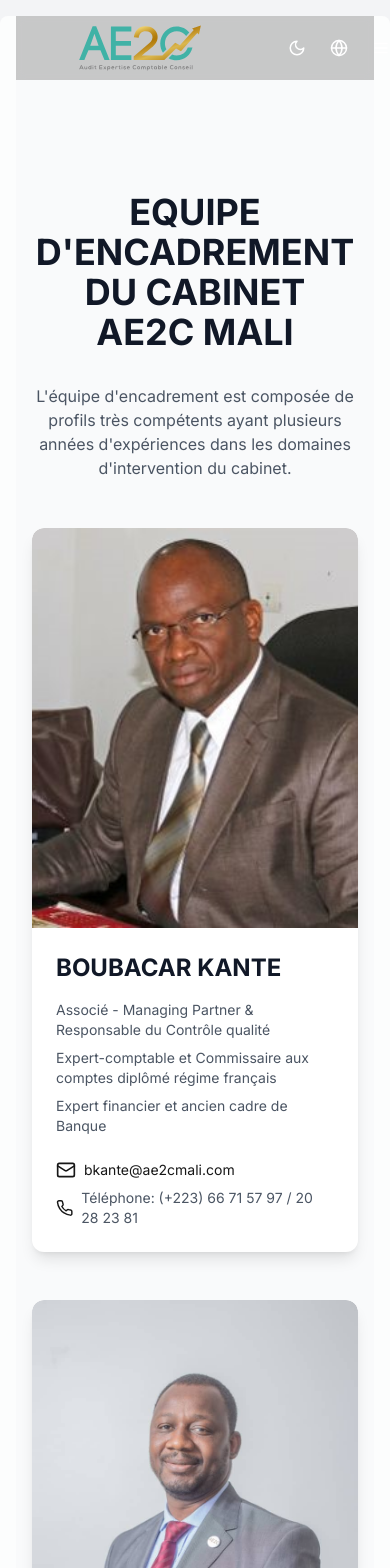
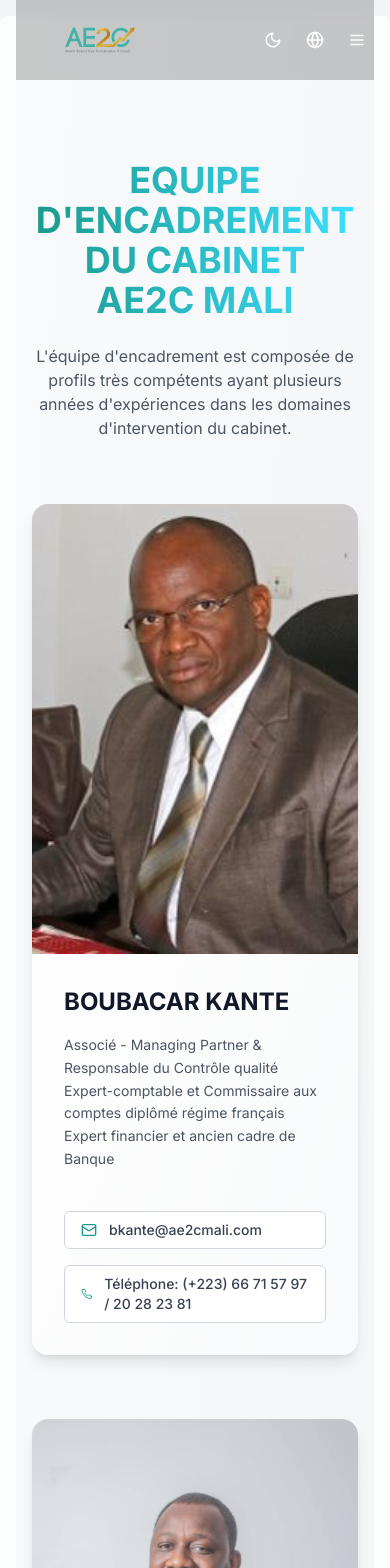
Before and after one commit to dinegamer/cabinetae2c, a Next.js app: page /team in a window 390 px wide. Shown: the top 1568 px of the page. Built offline with nearby package versions, Linux system fonts and the light colour scheme.

Commit message:
Merge remote changes and resolve conflicts

```diff
--- a/src/app/components/AboutSection.tsx
+++ b/src/app/components/AboutSection.tsx
@@ -8,25 +8,36 @@
 interface AboutSectionProps {
   t: {
     about: {
-      title: string;
+      whoWeAre: string;
+      facadeAE2C: string;
       description: string;
-      point1: string;
-      point2: string;
-      point3: string;
-      commitments: string;
-      trustedActor: string;
-      trustedActorDesc: string;
-      availability: string;
-      availabilityDesc: string;
-      skillsDevelopment: string;
-      skillsDevelopmentDesc: string;
-      environmentalActor: string;
-      environmentalActorDesc: string;
+      ambition: string;
+      team: string;
+      partners: string;
+      commitments: {
+        title: string;
+        trustedActor: {
+          title: string;
+          description: string;
+        };
+        availability: {
+          title: string;
+          description: string;
+        };
+        skillsDevelopment: {
+          title: string;
+          description: string;
+        };
+        environmentalActor: {
+          title: string;
+          description: string;
+        };
+      };
     };
     international: {
       title: string;
     };
-    language: 'fr' | 'en'; // Get language from t prop
+    language: 'fr' | 'en';
   };
 }
 
@@ -72,23 +83,23 @@
   const currentLanguage = t.language;
   const commitments = [
     {
-      title: "ACTEUR DE CONFIANCE",
-      description: "AE2C agit dans le respect des normes professionnelles internationales et du code de déontologie de l'Ordre des Experts Comptables en particulier en respectant l'indépendance et la confidentialité",
+      title: t.about.commitments.trustedActor.title,
+      description: t.about.commitments.trustedActor.description,
       icon: "/engagements/engagement1.jpg",
     },
     {
-      title: "DISPONIBILITE ET ECHANGES REGULIERS TOUT AU LONG DE LA MISSION",
-      description: "AE2C est au côté de l'ensemble de ses mandants dans le respect des règles en apportant conseils et expertises techniques nécéssaires à la bonne réalisation des missions tout en restant à l'écoute",
+      title: t.about.commitments.availability.title,
+      description: t.about.commitments.availability.description,
       icon: "/engagements/engagement2.jpg",
     },
     {
-      title: "MONTEE EN COMPETENCES POUR NOS SALARIES",
-      description: "AE2C s'assure du développement des compétences, de la qualité de vie agréable dans les relations de travail pour l'ensemble des salariés et des partenaires.",
+      title: t.about.commitments.skillsDevelopment.title,
+      description: t.about.commitments.skillsDevelopment.description,
       icon: "/engagements/engagement3.jpg",
     },
     {
-      title: "ACTEUR SOUCIEUX DE SON ENVIRONNEMENT",
-      description: "AE2C s'engage dans la préservation des ressources de la planète et du respect de l'environnement en adoptant des solutions digitales et une energie propre. Le cabinet fonctionne totalement avec des panneaux solaires.",
+      title: t.about.commitments.environmentalActor.title,
+      description: t.about.commitments.environmentalActor.description,
       icon: "/engagements/engagement4.jpg",
     },
   ];
@@ -105,7 +116,7 @@
           transition={{ duration: 0.5 }}
         >
           <h2 className="text-3xl font-bold text-center mb-12 text-gray-900 dark:text-white">
-            QUI SOMMES NOUS ?
+            {t.about.whoWeAre}
           </h2>
           <div className="grid md:grid-cols-2 gap-8 items-start">
             <motion.div
@@ -117,7 +128,7 @@
             >
               <Image
                 src="/images/local.jpg"
-                alt="Façade AE2C"
+                alt={t.about.facadeAE2C}
                 layout="fill"
                 objectFit="cover"
                 className="rounded-xl"
@@ -131,7 +142,7 @@
                 viewport={{ once: true }}
                 transition={{ duration: 0.5, delay: 0.2 }}
               >
-                AE2C est un cabinet d'expertise comptable, de Commissarait aux Comptes, de conseil et d'études et de Formation de droit malien crée en 2009, inscrit à l'Ordre des Expert-Comptable et des comptables agréés du Mali sous le N° B-09-017 et à vocation internationale.
+                {t.about.description}
               </motion.p>
               <motion.p
                 className="text-lg text-gray-600 dark:text-gray-300 leading-relaxed"
@@ -140,7 +151,7 @@
                 viewport={{ once: true }}
                 transition={{ duration: 0.5, delay: 0.3 }}
               >
-                Le cabinet AE2C a pour ambition d'aider les dirigeants d'entreprise à décider en toute sécurité et d'accompagner les entrepreneurs à chaque étape de leur activité en apportant des solutions concrètes, en identifiant les forces et les faiblesses de votre organisation pour en faire des facteurs clés de succès.
+                {t.about.ambition}
               </motion.p>
               <motion.p
                 className="text-lg text-gray-600 dark:text-gray-300 leading-relaxed"
@@ -149,7 +160,7 @@
                 viewport={{ once: true }}
                 transition={{ duration: 0.5, delay: 0.4 }}
               >
-                Le cabinet dispose d'une vingtaine de collaborateurs aux profils variés et complémentaires permettant d'apporter de la valeur ajoutée dans les différentes prestations en expertise comptable, en conseil et pour les missions d'audit confiées par nos clients.
+                {t.about.team}
               </motion.p>
               <motion.p
                 className="text-lg text-gray-600 dark:text-gray-300 leading-relaxed"
@@ -158,7 +169,7 @@
                 viewport={{ once: true }}
                 transition={{ duration: 0.5, delay: 0.5 }}
               >
-                En outre, Le cabinet s'appuie sur un réseau de parténaires pour élargir sa palette d'interventions, d'analyses et apporter les solutions concrètes aux besoins de ses clients.
+                {t.about.partners}
               </motion.p>
             </div>
           </div>
@@ -208,7 +219,7 @@
           transition={{ duration: 0.5 }}
         >
           <h2 className="text-3xl font-bold text-center mb-12 text-gray-900 dark:text-white">
-            NOS ENGAGEMENTS
+            {t.about.commitments.title}
           </h2>
           <div className="grid md:grid-cols-2 gap-6 lg:gap-8">
             {commitments.map((commitment, index) => (
--- a/src/app/page.tsx
+++ b/src/app/page.tsx
@@ -37,6 +37,18 @@
       subtitle: "Accounting Firm",
       trustText: "100 companies trust us!",
       learnMore: "Learn more"
+    },
+    heroAbout: {
+      international: {
+        title: "AE2C International",
+        description: "Our accounting and auditing firm operates across 12 countries: Mali, Mauritania, France, Senegal, Burkina Faso, Guinea Conakry, Niger, Congo Brazzaville, Central African Republic, Ghana, Ivory Coast, Benin. Our local expertise and international network make us your preferred partner for your development in Africa and Europe."
+      }
+    },
+    heroContact: {
+      title: "Your",
+      quoteTitle: "free accounting quote without commitment!",
+      quoteDescription: "Would you like to get an accounting quote? Fill out the form and we will respond within 48 hours.",
+      requestQuote: "Request a quote"
     },
     discover: {
       firm: {
@@ -390,7 +402,7 @@
       },
       companyLinks: {
         about: "About",
-        careers: "Careers",
+        // careers: "Careers",
         partners: "Partners",
         contact: "Contact"
       },
@@ -421,6 +433,18 @@
       subtitle: "Cabinet d'Expertise Comptable",
       trustText: "100 entreprises nous font confiance !",
       learnMore: "En savoir plus"
+    },
+    heroAbout: {
+      international: {
+        title: "AE2C International",
+        description: "Notre cabinet d'expertise comptable et d'audit rayonne à travers 12 pays : Mali, Mauritanie, France, Sénégal, Burkina Faso, Guinée Conakry, Niger, Congo Brazzaville, Centrafrique, Ghana, Côte d'Ivoire, Bénin. Notre expertise locale et notre réseau international font de nous votre partenaire privilégié pour votre développement en Afrique et en Europe."
+      }
+    },
+    heroContact: {
+      title: "Votre",
+      quoteTitle: "devis comptable gratuit et sans engagement !",
+      quoteDescription: "Vous souhaitez obtenir un devis comptable ? Remplissez le formulaire et nous vous répondrons sous 48h.",
+      requestQuote: "Demander un devis"
     },
     discover: {
       firm: {
@@ -773,7 +797,7 @@
       },
       companyLinks: {
         about: "À propos",
-        careers: "Carrières",
+        // careers: "Carrières",
         partners: "Partenaires",
         contact: "Contact"
       },
--- a/src/app/team/page.tsx
+++ b/src/app/team/page.tsx
@@ -8,52 +8,6 @@
 import Footer from '../components/Footer'
 import { useTheme } from "next-themes"
 import { translations } from '../../translations/index'
-
-const teamMembers = [
-  {
-    name: "BOUBACAR KANTE",
-    roles: [
-      "Associé - Managing Partner & Responsable du Contrôle qualité",
-      "Expert-comptable et Commissaire aux comptes diplômé régime français",
-      "Expert financier et ancien cadre de Banque"
-    ],
-    email: "bkante@ae2cmali.com",
-    phone: "66 71 57 97 / 20 28 23 81",
-    image: "/membres/membre1.jpg"
-  },
-  {
-    name: "HAMMADOUN TAMBOURA",
-    roles: [
-      "Associé - Managing Director",
-      "Expert-comptable et Commissaire aux comptes diplômé régime français",
-      "Directeur du département Expertise, ingénierie financière et Conseils"
-    ],
-    email: "htamboura@ae2cmali.com",
-    phone: "77 24 17 17 / 20 28 23 81",
-    image: "/membres/membre2.jpg"
-  },
-  {
-    name: "ILIASSA CISSE",
-    roles: [
-      "Directeur Technique et des Opérations",
-      "TechExpert Certifié",
-      "Directeur du département Audit, Commissariat aux comptes, système d'information et Organisation"
-    ],
-    email: "icisse@ae2cmali.com",
-    phone: "20 28 23 81",
-    image: "/membres/membre3.jpg"
-  },
-  {
-    name: "DJIBRIL DOUCOURE",
-    roles: [
-      "Expert en Evaluation de projet et Assistance Technique",
-      "Directeur du département Etudes-Développement, Assistance Technique et Suivi-Evaluation"
-    ],
-    email: "ddoucoure@ae2cmali.com",
-    phone: "20 28 23 81",
-    image: "/membres/membre4.jpg"
-  }
-]
 
 interface TeamMemberProps {
   name: string;
@@ -67,39 +21,73 @@
 const TeamMember: React.FC<TeamMemberProps> = ({ name, roles, email, phone, image, language }) => {
   return (
     <motion.div
-      className="flex flex-col lg:flex-row bg-white dark:bg-gray-800 rounded-xl shadow-lg overflow-hidden"
       initial={{ opacity: 0, y: 20 }}
       whileInView={{ opacity: 1, y: 0 }}
       viewport={{ once: true }}
       transition={{ duration: 0.6 }}
+      className="group"
     >
-      <div className="lg:w-1/3 relative h-[400px] lg:h-auto">
+      <div className="overflow-hidden bg-gradient-to-br from-white to-gray-50 dark:from-gray-800 dark:to-gray-900 rounded-2xl shadow-lg transition-all duration-300 group-hover:shadow-xl">
+        <div className="flex flex-col lg:flex-row">
+          <div className="lg:w-2/5 relative overflow-hidden">
+            <div className="relative h-[450px] lg:h-[600px]">
+              <div className="absolute inset-0 bg-gradient-to-t from-black/60 via-transparent to-transparent z-10 opacity-0 group-hover:opacity-100 transition-opacity duration-500" />
               <Image
                 src={image}
                 alt={name}
-          layout="fill"
-          objectFit="cover"
-          objectPosition="center top"
-          className="rounded-t-xl lg:rounded-l-xl lg:rounded-t-none"
+                fill
+                sizes="(max-width: 768px) 100vw, 40vw"
+                className="transition-transform duration-700 ease-out group-hover:scale-105"
+                style={{
+                  objectFit: "cover",
+                  objectPosition: "center top"
+                }}
+                priority
               />
+              <motion.div
+                className="absolute bottom-0 left-0 right-0 p-6 z-20 opacity-0 group-hover:opacity-100 transition-opacity duration-500"
+                initial={{ y: 20 }}
+                whileHover={{ y: 0 }}
+              >
+                <h3 className="text-2xl font-bold text-white mb-2 drop-shadow-lg">{name}</h3>
+                <p className="text-white/90 text-sm drop-shadow-md">{roles[0]}</p>
+              </motion.div>
             </div>
-      <div className="lg:w-2/3 p-6">
+          </div>
+          <div className="lg:w-3/5 p-8 lg:p-10">
+            <div className="space-y-6">
+              <div>
                 <h3 className="text-2xl font-bold text-gray-900 dark:text-white mb-4">{name}</h3>
-        <ul className="mb-6 space-y-2">
+                <div className="space-y-3">
                   {roles.map((role, index) => (
-            <li key={index} className="text-sm text-gray-600 dark:text-gray-300">{role}</li>
+                    <motion.div
+                      key={index}
+                      initial={{ opacity: 0, x: -20 }}
+                      whileInView={{ opacity: 1, x: 0 }}
+                      transition={{ delay: index * 0.1 }}
+                    >
+                      <p className="text-sm text-gray-600 dark:text-gray-300 leading-relaxed">{role}</p>
+                    </motion.div>
                   ))}
-        </ul>
-        <div className="space-y-2">
-          <div className="flex items-center space-x-2">
-            <Mail className="w-5 h-5 text-primary" />
-            <a href={`mailto:${email}`} className="text-sm text-primary hover:underline">{email}</a>
                 </div>
-          <div className="flex items-center space-x-2">
-            <Phone className="w-5 h-5 text-primary" />
-            <p className="text-sm text-gray-600 dark:text-gray-300">
+              </div>
+
+              <div className="space-y-4 pt-4">
+                <a
+                  href={`mailto:${email}`}
+                  className="flex items-center justify-start gap-3 w-full px-4 py-2 text-sm font-medium text-gray-700 bg-white border border-gray-300 rounded-md hover:bg-gray-100 transition-colors duration-300 dark:bg-gray-800 dark:text-gray-300 dark:border-gray-600 dark:hover:bg-gray-700"
+                >
+                  <Mail className="w-4 h-4 text-[#1B998B]" />
+                  <span>{email}</span>
+                </a>
+                <div className="flex items-center justify-start gap-3 w-full px-4 py-2 text-sm font-medium text-gray-700 bg-white border border-gray-300 rounded-md dark:bg-gray-800 dark:text-gray-300 dark:border-gray-600">
+                  <Phone className="w-4 h-4 text-[#1B998B]" />
+                  <span>
                     {language === 'en' ? 'Phone:' : 'Téléphone:'} (+223) {phone}
-            </p>
+                  </span>
+                </div>
+              </div>
+            </div>
           </div>
         </div>
       </div>
@@ -121,6 +109,37 @@
 
   const t = translations[language]
 
+  const teamMembers = [
+    {
+      name: "BOUBACAR KANTE",
+      roles: [t.team.teamMembers[0].role],
+      email: "bkante@ae2cmali.com",
+      phone: "66 71 57 97 / 20 28 23 81",
+      image: "/membres/membre1.jpg"
+    },
+    {
+      name: "HAMMADOUN TAMBOURA",
+      roles: [t.team.teamMembers[1].role],
+      email: "htamboura@ae2cmali.com",
+      phone: "77 24 17 17 / 20 28 23 81",
+      image: "/membres/membre2.jpg"
+    },
+    {
+      name: "ILIASSA CISSE",
+      roles: [t.team.teamMembers[2].role],
+      email: "icisse@ae2cmali.com",
+      phone: "20 28 23 81",
+      image: "/membres/membre3.jpg"
+    },
+    {
+      name: "DJIBRIL DOUCOURE",
+      roles: [t.team.teamMembers[3].role],
+      email: "ddoucoure@ae2cmali.com",
+      phone: "20 28 23 81",
+      image: "/membres/membre4.jpg"
+    }
+  ];
+
   return (
     <div className={`${theme} transition-colors duration-300`}>
       <NavigationSection
@@ -131,28 +150,24 @@
         t={t}
       />
 
-      <main className="min-h-screen bg-gray-50 dark:bg-gray-900 pt-24">
-        <section className="py-20">
-          <div className="container mx-auto px-4">
-            <motion.h1
-              className="text-4xl font-bold text-center mb-8 text-gray-900 dark:text-white"
+      <main className="min-h-screen bg-gradient-to-br from-gray-50 to-gray-100 dark:from-gray-900 dark:to-gray-800 pt-24 pb-12">
+        <section className="py-12 sm:py-20">
+          <div className="container mx-auto px-4 sm:px-6 lg:px-8">
+            <motion.div
+              className="text-center max-w-3xl mx-auto mb-16"
               initial={{ opacity: 0, y: -20 }}
               animate={{ opacity: 1, y: 0 }}
               transition={{ duration: 0.6 }}
             >
+              <h1 className="text-4xl font-bold bg-gradient-to-r from-[#1B998B] to-[#3CDFFF] inline-block text-transparent bg-clip-text mb-6">
                 {t.team.title}
-            </motion.h1>
+              </h1>
+              <p className="text-gray-600 dark:text-gray-300">
+                {t.team.description}
+              </p>
+            </motion.div>
 
-            <motion.p
-              className="text-center text-gray-600 dark:text-gray-300 mb-12 max-w-3xl mx-auto"
-              initial={{ opacity: 0, y: 20 }}
-              animate={{ opacity: 1, y: 0 }}
-              transition={{ duration: 0.6, delay: 0.2 }}
-            >
-              {t.team.description}
-            </motion.p>
-
-            <div className="space-y-12">
+            <div className="space-y-16">
               {teamMembers.map((member, index) => (
                 <TeamMember key={index} {...member} language={language} />
               ))}
--- a/src/translations/index.ts
+++ b/src/translations/index.ts
@@ -270,20 +270,31 @@
         phoneValue: "(+223) 20 28 23 81 / (+223) 77 24 17 17"
       },
       about: {
-        title: "About AE2C",
-        description: "AE2C is an audit, accounting, consulting and studies firm established in 2008. We have grown to become a trusted partner for businesses across various sectors.",
-        point1: "Registered with the National Order of Chartered Accountants and Certified Accountants of Mali (ONECCAM)",
-        point2: "Over 15 years of experience in financial services",
-        point3: "International presence across multiple African countries",
-        commitments: "Our Commitments",
-        trustedActor: "TRUSTED ACTOR",
-        trustedActorDesc: "Respect for professional and ethical standards",
-        availability: "AVAILABILITY AND REGULAR EXCHANGES",
-        availabilityDesc: "Constant support and technical expertise",
-        skillsDevelopment: "SKILLS DEVELOPMENT",
-        skillsDevelopmentDesc: "Professional development and quality of work life",
-        environmentalActor: "ENVIRONMENTAL ACTOR",
-        environmentalActorDesc: "Digital solutions and clean energy (solar panels)",
+        whoWeAre: "WHO WE ARE",
+        facadeAE2C: "AE2C Facade",
+        description: "AE2C is an accounting, auditing, consulting, and training firm established under Malian law in 2009, registered with the Order of Chartered Accountants and Certified Public Accountants of Mali under No. B-09-017 and with an international vocation.",
+        ambition: "AE2C's ambition is to help business leaders make decisions with confidence and to support entrepreneurs at every stage of their activity by providing concrete solutions, identifying the strengths and weaknesses of your organization to turn them into key success factors.",
+        team: "The firm has about twenty employees with varied and complementary profiles, allowing us to add value in the various services in accounting expertise, consulting, and for the audit missions entrusted by our clients.",
+        partners: "In addition, the firm relies on a network of partners to expand its range of interventions, analyses, and provide concrete solutions to the needs of its clients.",
+        commitments: {
+          title: "OUR COMMITMENTS",
+          trustedActor: {
+            title: "TRUSTED ACTOR",
+            description: "AE2C acts in compliance with international professional standards and the code of ethics of the Order of Chartered Accountants, particularly by respecting independence and confidentiality"
+          },
+          availability: {
+            title: "AVAILABILITY AND REGULAR EXCHANGES THROUGHOUT THE MISSION",
+            description: "AE2C is alongside all of its clients in compliance with the rules, providing advice and technical expertise necessary for the successful completion of missions while remaining attentive"
+          },
+          skillsDevelopment: {
+            title: "SKILLS DEVELOPMENT FOR OUR EMPLOYEES",
+            description: "AE2C ensures the development of skills and a pleasant quality of life in working relationships for all employees and partners."
+          },
+          environmentalActor: {
+            title: "ENVIRONMENTALLY CONSCIOUS ACTOR",
+            description: "AE2C is committed to preserving the planet's resources and respecting the environment by adopting digital solutions and clean energy. The firm operates entirely on solar panels."
+          }
+        }
       },
       partners: {
         title: "Our References",
@@ -373,7 +384,7 @@
         },
         companyLinks: {
           about: "About",
-          careers: "Careers",
+          // careers: "Careers",
           partners: "Partners",
           contact: "Contact"
         },
@@ -654,21 +665,32 @@
         phoneValue: "(+223) 20 28 23 81 / (+223) 77 24 17 17"
       },
       about: {
-        title: "Qui sommes-nous ?",
-        description: "AE2C est un cabinet d'audit, d'expertise comptable, de conseil et d'études créé en 2008. Nous sommes devenus un partenaire de confiance pour les entreprises de divers secteurs.",
-        point1: "Inscrit au Tableau de l'Ordre National des Experts Comptables et Comptables Agréés du Mali (ONECCAM)",
-        point2: "Plus de 15 ans d'expérience dans les services financiers",
-        point3: "Présence internationale dans plusieurs pays africains",
-        commitments: "Nos Engagements",
-        trustedActor: "ACTEUR DE CONFIANCE",
-        trustedActorDesc: "Respect des normes professionnelles et déontologiques",
-        availability: "DISPONIBILITE ET ECHANGES REGULIERS",
-        availabilityDesc: "Accompagnement constant et expertise technique",
-        skillsDevelopment: "MONTEE EN COMPETENCES",
-        skillsDevelopmentDesc: "Développement professionnel et qualité de vie au travail",
-        environmentalActor: "ACTEUR ENVIRONNEMENTAL",
-        environmentalActorDesc: "Solutions digitales et énergie propre (panneaux solaires)",
-      },
+        whoWeAre: "QUI SOMMES NOUS ?",
+        facadeAE2C: "Façade AE2C",
+        description: "AE2C est un cabinet d'expertise comptable, de Commissarait aux Comptes, de conseil et d'études et de Formation de droit malien crée en 2009, inscrit à l'Ordre des Expert-Comptable et des comptables agréés du Mali sous le N° B-09-017 et à vocation internationale.",
+        ambition: "Le cabinet AE2C a pour ambition d'aider les dirigeants d'entreprise à décider en toute sécurité et d'accompagner les entrepreneurs à chaque étape de leur activité en apportant des solutions concrètes, en identifiant les forces et les faiblesses de votre organisation pour en faire des facteurs clés de succès.",
+        team: "Le cabinet dispose d'une vingtaine de collaborateurs aux profils variés et complémentaires permettant d'apporter de la valeur ajoutée dans les différentes prestations en expertise comptable, en conseil et pour les missions d'audit confiées par nos clients.",
+        partners: "En outre, Le cabinet s'appuie sur un réseau de parténaires pour élargir sa palette d'interventions, d'analyses et apporter les solutions concrètes aux besoins de ses clients.",
+        commitments: {
+          title: "NOS ENGAGEMENTS",
+          trustedActor: {
+            title: "ACTEUR DE CONFIANCE",
+            description: "AE2C agit dans le respect des normes professionnelles internationales et du code de déontologie de l'Ordre des Experts Comptables en particulier en respectant l'indépendance et la confidentialité"
+          },
+          availability: {
+            title: "DISPONIBILITE ET ECHANGES REGULIERS TOUT AU LONG DE LA MISSION",
+            description: "AE2C est au côté de l'ensemble de ses mandants dans le respect des règles en apportant conseils et expertises techniques nécéssaires à la bonne réalisation des missions tout en restant à l'écoute"
+          },
+          skillsDevelopment: {
+            title: "MONTEE EN COMPETENCES POUR NOS SALARIES",
+            description: "AE2C s'assure du développement des compétences, de la qualité de vie agréable dans les relations de travail pour l'ensemble des salariés et des partenaires."
+          },
+          environmentalActor: {
+            title: "ACTEUR SOUCIEUX DE SON ENVIRONNEMENT",
+            description: "AE2C s'engage dans la préservation des ressources de la planète et du respect de l'environnement en adoptant des solutions digitales et une energie propre. Le cabinet fonctionne totalement avec des panneaux solaires."
+          }
+            }
+        },
       partners: {
         title: "Nos partenaires",
         subtitle: "AE2C Mali a développé des partenariats de premier plan permettant d'intervenir dans divers domaines et de servir au mieux les clients qui nous font confiance",
@@ -757,7 +779,7 @@
         },
         companyLinks: {
           about: "À propos",
-          careers: "Carrières",
+          // careers: "Carrières",
           partners: "Partenaires",
           contact: "Contact"
         },
```
Also changed, not shown: src/app/components/HeroSection.tsx (+29 -17 lines), src/app/components/NavigationSection.tsx (+4 -4 lines), src/app/services/page.tsx (+11 -5 lines). Lines whose indentation alone changed are shown as unchanged.
